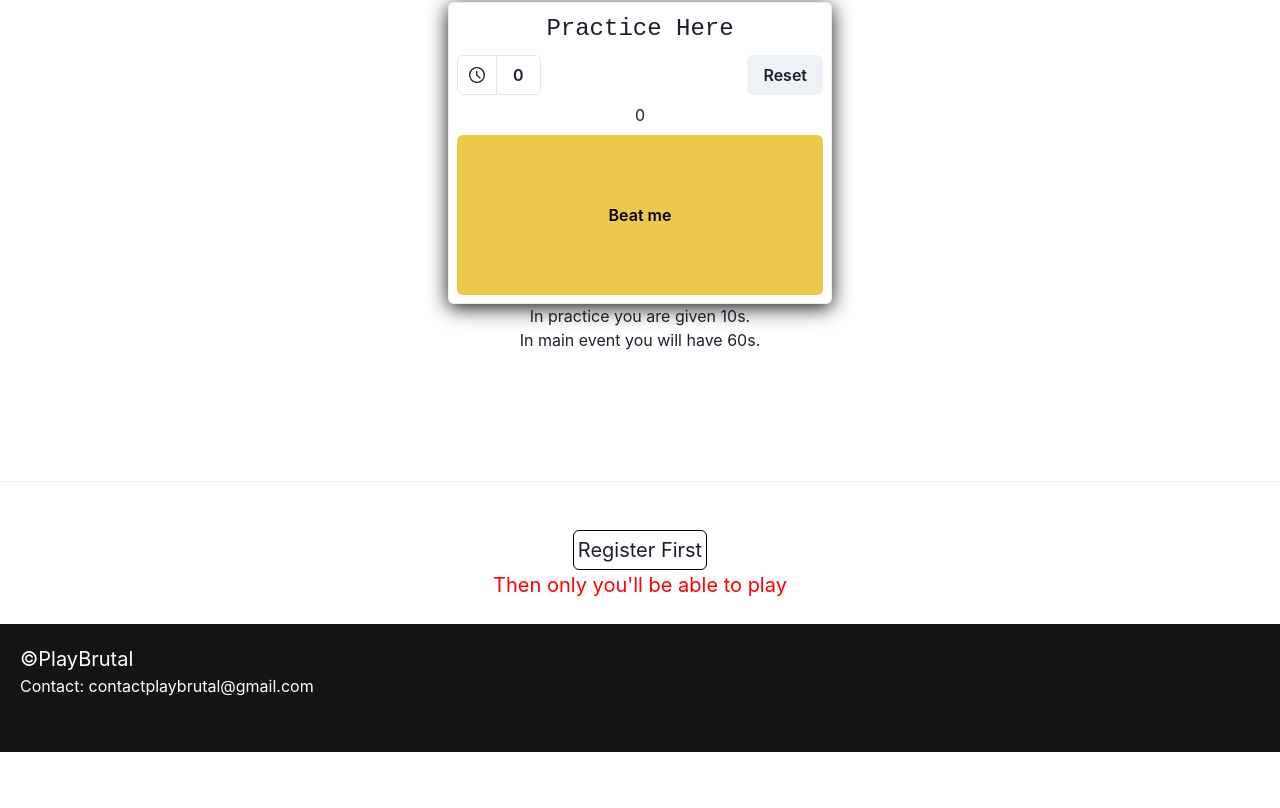
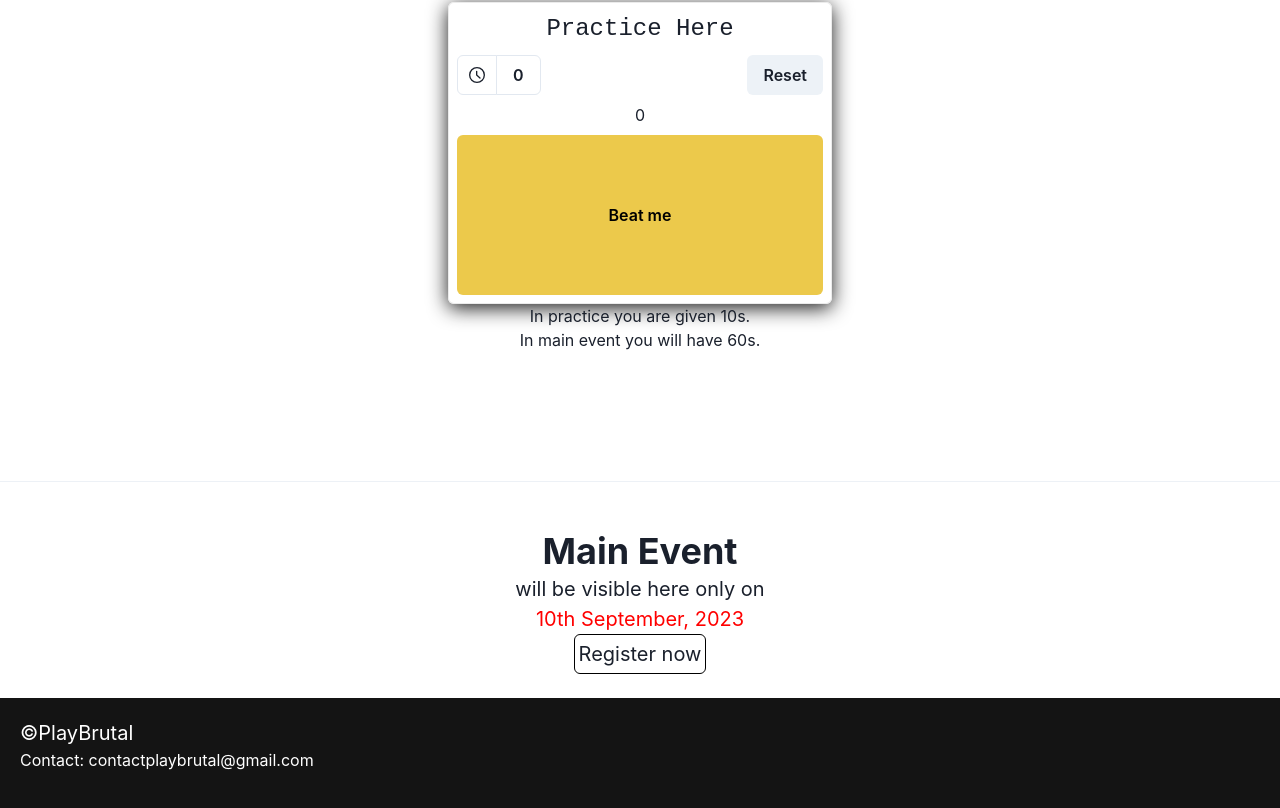
Before and after one commit to LanceParker-007/pb-frontend, a React (Create React App) app: page / in a window 1280 px wide. Shown: the part 603-1411 px from the top of the page. Before the commit the page ends 1355 px from the top, so only its background shows below. Built offline with nearby package versions, Linux system fonts and the light colour scheme.

Commit message:
Making it vercel ready 6

```diff
--- a/src/Components/MainEvent.jsx
+++ b/src/Components/MainEvent.jsx
@@ -122,7 +122,7 @@ const MainEvent = () => {
     // eslint-disable-next-line react-hooks/exhaustive-deps
   }, [fetchHighScore]);
 
-  if (new Date().toDateString() === "Tue Sep 10 2023") {
+  if (new Date().toDateString() !== "Tue Sep 10 2023") {
     return (
       <>
         <Divider my={6} height={20} />
@@ -259,7 +259,7 @@ const MainEvent = () => {
           p={1}
           _hover={{ bg: "black", color: "white" }}
         >
-          Register First
+          Main event will be visible after you register
         </Link>
 
         <span style={{ display: "inline-flex", color: "red" }}>
```
